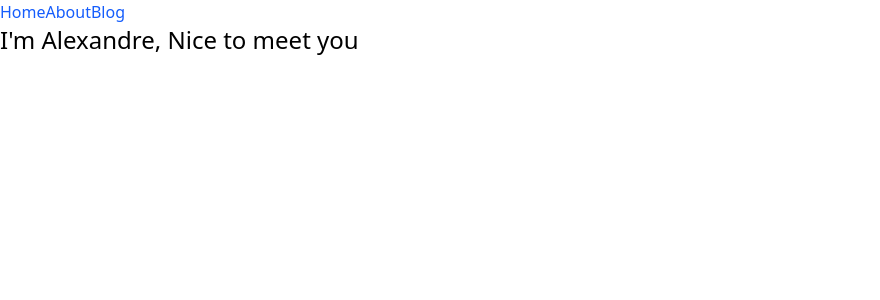
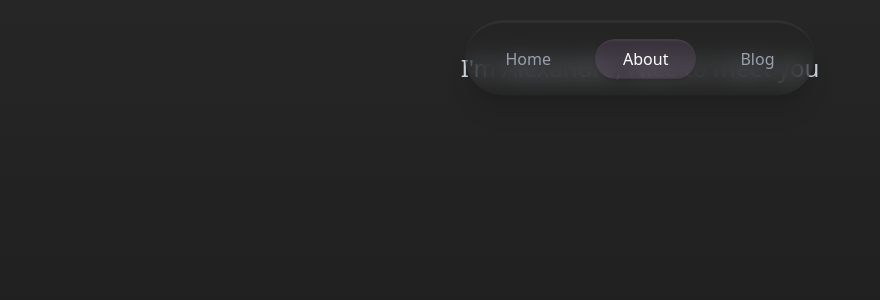
Before and after one commit to Alexndrs/portfolio, a React (Vite) app in the folder client/: page /about in a window 1280 px wide. Shown: the top 300 px of the page, without its empty margins (0-880 px from the left). Built offline with nearby package versions, Linux system fonts and the light colour scheme.

Commit message:
nav with nice animation

```diff
--- a/client/src/App.tsx
+++ b/client/src/App.tsx
@@ -13,12 +13,11 @@ import Blog from "./pages/Blog";
 export default function App() {
   return (
     <Router>
-
-      <div>
+      <div className="absolute bottom-5 md:top-5 md:bottom-auto w-full flex justify-center">
         <Nav />
       </div>
 
-      <div>
+      <div className="bg-gradient-to-t from-neutral-900 to-neutral-800 w-full h-screen py-10 md:py-13 text-slate-300">
         <Routes>
           <Route path="/" element={<Home />} />
           <Route path="/about" element={<About />} />
--- a/client/src/components/Nav.tsx
+++ b/client/src/components/Nav.tsx
@@ -1,11 +1,77 @@
-import { Link } from "react-router-dom";
+import { Link, useLocation } from "react-router-dom";
+import { useEffect, useRef, useState, useCallback } from "react";
 
 export default function Nav() {
+    const location = useLocation();
+    const navRef = useRef<HTMLElement>(null);
+    const [indicatorStyle, setIndicatorStyle] = useState({
+        width: 0,
+        left: 0,
+        opacity: 0
+    });
+
+    const navItems = [
+        { path: "/", label: "Home" },
+        { path: "/about", label: "About" },
+        { path: "/blog", label: "Blog" }
+    ];
+
+    const updateIndicator = useCallback(() => {
+        if (!navRef.current) return;
+        const activeLink = navRef.current.querySelector(`[data-path="${location.pathname}"]`);
+
+        if (activeLink) {
+            const navRect = navRef.current.getBoundingClientRect();
+            const linkRect = activeLink.getBoundingClientRect();
+
+            setIndicatorStyle({
+                width: linkRect.width + 16,
+                left: linkRect.left - navRect.left - 8,
+                opacity: 1
+            });
+        }
+    }, [location.pathname]);
+
+
+    useEffect(() => {
+        const timer = setTimeout(updateIndicator, 10);
+        return () => clearTimeout(timer);
+    }, [location.pathname, updateIndicator]);
+
+    useEffect(() => {
+        const handleResize = () => updateIndicator();
+        window.addEventListener('resize', handleResize);
+        return () => window.removeEventListener('resize', handleResize);
+    }, [updateIndicator]);
+
+    useEffect(() => {
+        updateIndicator();
+    }, [updateIndicator]);
+
+
     return (
-        <nav>
-            <Link to="/" className="text-blue-600 hover:underline">Home</Link>
-            <Link to="/about" className="text-blue-600 hover:underline">About</Link>
-            <Link to="/blog" className="text-blue-600 hover:underline">Blog</Link>
+        <nav className="relative px-5 py-3 rounded-full border-t-3 border-t-white/5 border-b-1 border-b-black/10 shadow-xl flex justify-around items-center gap-8 z-20 backdrop-blur-md bg-neutral-900/20 md:bg-neutral-800/20" ref={navRef}>
+            <div
+                className="absolute bg-fuchsia-300/10 border-t-2 border-t-white/5 border-b-1 border-b-black/5 shadow-sm flex h-10 rounded-full transition-all duration-300 ease-out z-30"
+                style={{
+                    width: `${indicatorStyle.width}px`,
+                    left: `${indicatorStyle.left}px`,
+                    top: '50%',
+                    transform: 'translateY(-50%)',
+                    opacity: indicatorStyle.opacity
+                }}
+
+            />
+            {navItems.map(item => (
+                <Link
+                    key={item.path}
+                    to={item.path}
+                    className={`relative z-40 px-5 py-3 rounded-full transition-colors duration-200 ${location.pathname === item.path ? 'text-white font-medium' : 'text-gray-400 hover:text-gray-200'}`}
+                    data-path={item.path}
+                >
+                    {item.label}
+                </Link>
+            ))}
         </nav>
     );
 }
--- a/client/src/pages/About.tsx
+++ b/client/src/pages/About.tsx
@@ -1,3 +1,3 @@
 export default function About() {
-    return <h1 className="text-2xl">I'm Alexandre, Nice to meet you</h1>;
+    return <h1 className="text-2xl w-full flex justify-center">I'm Alexandre, Nice to meet you</h1>;
 }
```
Also changed, not shown: 1 other file (tests, documents, lock files or other folders).
